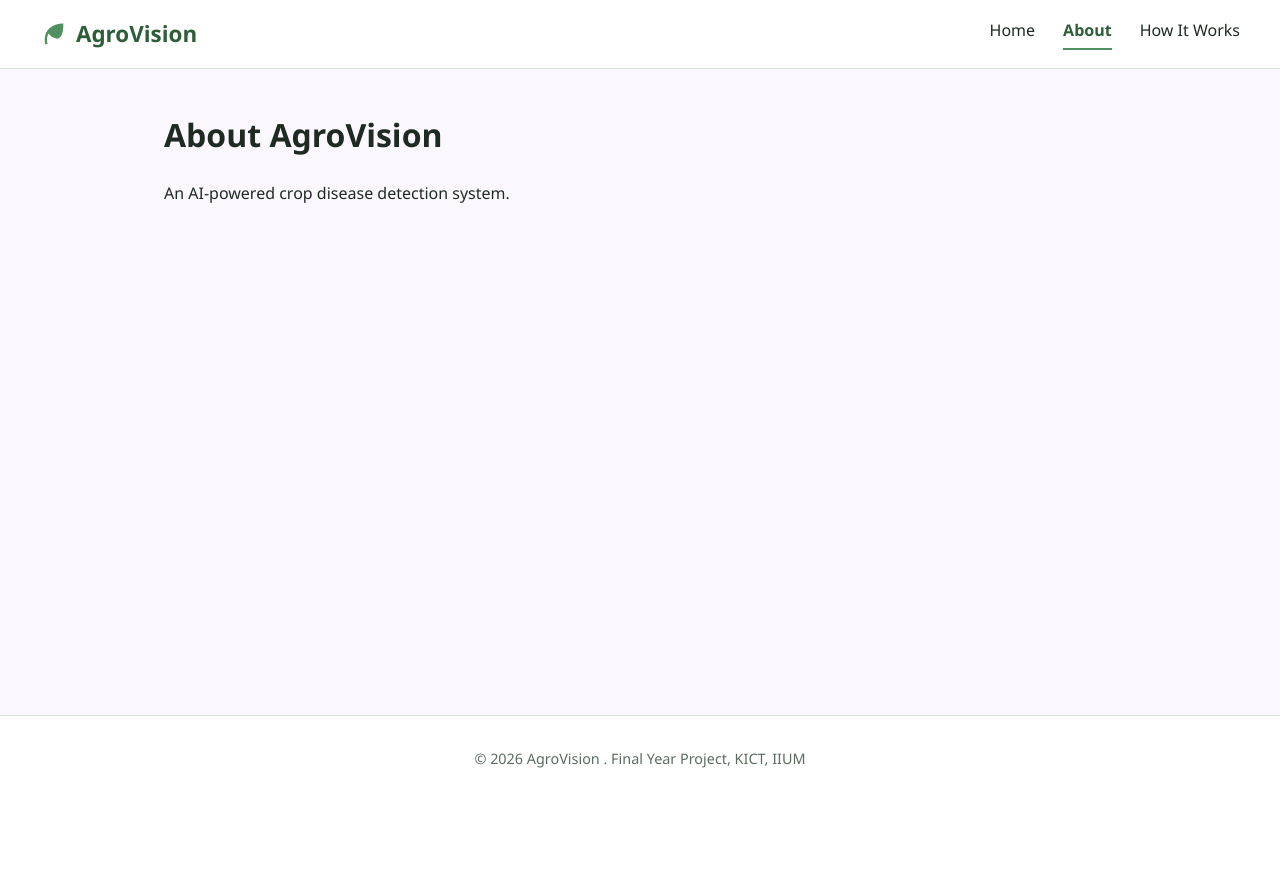
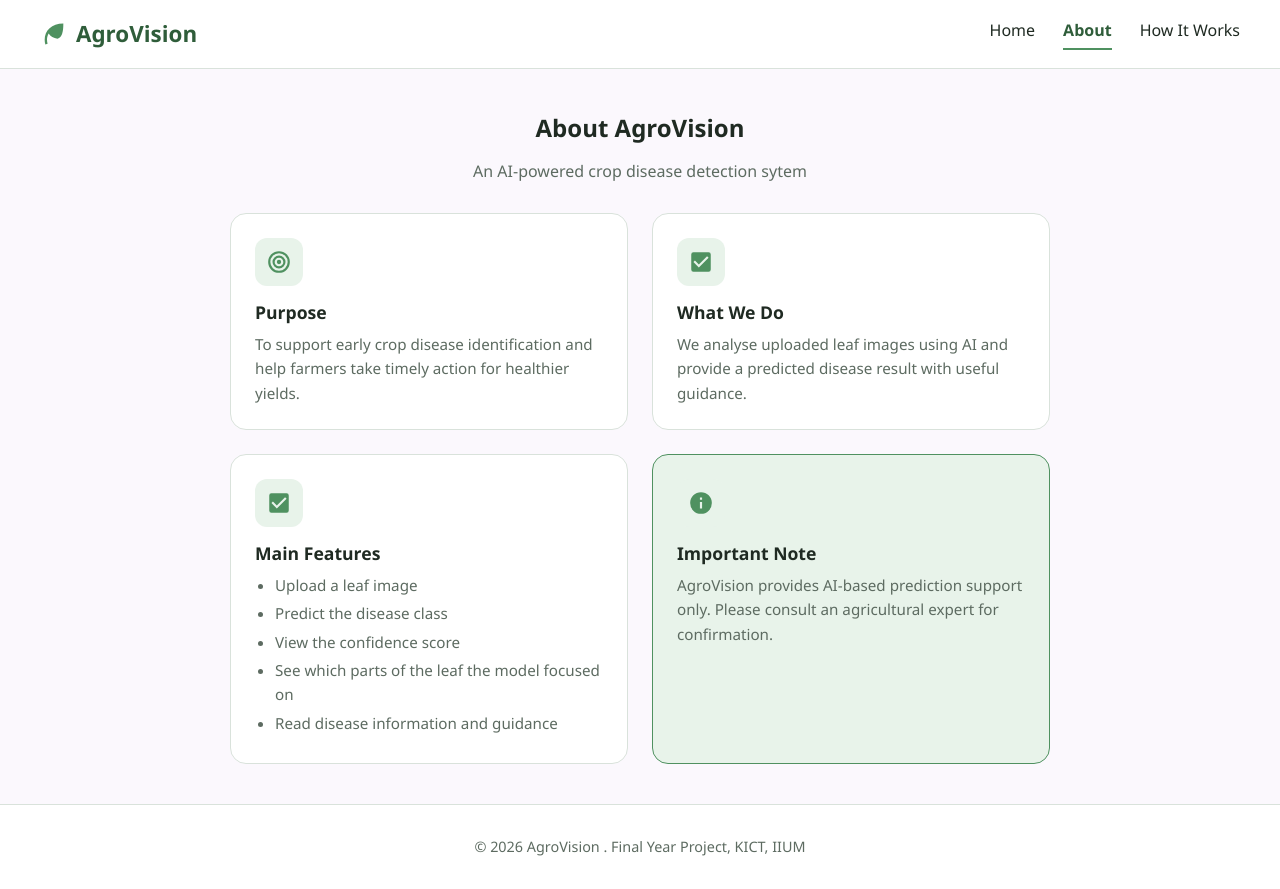
Before and after one commit to srkhdj44/agrovision, a Flask app: page /about in a window 1280 px wide. Before the commit the page ends 768 px from the top, so only its background shows below. Run offline with Flask 3, Linux system fonts and the light colour scheme.

Commit message:
About page

```diff
--- a/static/css/style.css
+++ b/static/css/style.css
@@ -411,3 +411,39 @@ h1 { color: var(--text); margin-top: 0; }
             grid-template-columns: 1fr;
         }
     }
+
+    /*About Page*/
+    .about-page {
+        text-align: center;
+    }
+
+    .about-grid {
+        display: grid;
+        grid-template-columns: repeat(2, 1fr);
+        gap: 24px;
+        max-width: 820px;
+        margin: 0 auto;
+        text-align: left;
+    }
+
+    .feature-list {
+        margin: 0;
+        padding-left: 20px;
+        color: var(--muted);
+        font-size: 0.95rem;
+    }
+
+    .feature-list li {
+        margin-bottom: 4px;
+    }
+
+    .about-note {
+        background: var(--green-light);
+        border-color: var(--green);
+    }
+
+    @media (max-width: 700px) {
+        .about-grid {
+            grid-template-columns: 1fr;
+        }
+    }
--- a/templates/about.html
+++ b/templates/about.html
@@ -3,6 +3,57 @@
 {% block title %}About{% endblock %}
 
 {% block content %}
-<h1>About AgroVision</h1>
-<p>An AI-powered crop disease detection system.</p>
+<section class="about-page">
+    <h1>About AgroVision</h1>
+    <p class="subtitle">An AI-powered crop disease detection sytem</p>
+
+    <div class="about-grid">
+        <div class="feature-card">
+            <div class="feature-icon">
+                <svg viewBox="0 0 24 24" width="26" height="26" aria-hidden="true">
+                    <path fill="currentColor" d="M12 2a10 10 0 1 0 10 10A10 10 0 0 0 12 2zm0 18a8 8 0 1 1 8-8 8 8 0 0 1-8 8zm0-14a6 6 0 1 0 6 6 6 6 0 0 0-6-6zm0 10a4 4 0 1 1 4-4 4 4 0 0 1-4 4zm0-6a2 2 0 1 0 2 2 2 2 0 0 0-2-2z"></path>
+                </svg>
+            </div>
+            <h3>Purpose</h3>
+            <p>To support early crop disease identification and help farmers take timely action for healthier yields.</p>
+        </div>
+
+        <div class="feature-card">
+            <div class="feature-icon">
+                <svg viewBox="0 0 24 24" width="26" height="26" aria-hidden="true">
+                    <path fill="currentColor" d="M19 3H5a2 2 0 0 0-2 2v14a2 2 0 0 0 2 2h14a2 2 0 0 0 2-2V5a2 2 0 0 0-2-2zm-9 14-5-5 1.4-1.4 3.6 3.6 7.6-7.6L19 8z"></path>
+                </svg>
+            </div>
+            <h3>What We Do</h3>
+            <p>We analyse uploaded leaf images using AI and provide a predicted disease result with useful guidance.</p>
+        </div>
+
+        <div class="feature-card">
+            <div class="feature-icon">
+                <svg viewBox="0 0 24 24" width="26" height="26" aria-hidden="true">
+                    <path fill="currentColor" d="M19 3H5a2 2 0 0 0-2 2v14a2 2 0 0 0 2 2h14a2 2 0 0 0 2-2V5a2 2 0 0 0-2-2zm-9 14-5-5 1.4-1.4 3.6 3.6 7.6-7.6L19 8z"></path>
+                </svg>
+            </div>
+            <h3>Main Features</h3>
+            <ul class="feature-list">
+                <li>Upload a leaf image</li>
+                <li>Predict the disease class</li>
+                <li>View the confidence score</li>
+                <li>See which parts of the leaf the model focused on</li>
+                <li>Read disease information and guidance</li>
+            </ul>
+        </div>
+
+        <div class="feature-card about-note">
+            <div class="feature-icon">
+                <svg viewBox="0 0 24 24" width="26" height="26" aria-hidden="true">
+                    <path fill="currentColor" d="M12 2a10 10 0 1 0 0 20 10 10 0 0 0 0-20zm1 15h-2v-6h2zm0-8h-2V7h2z"></path>
+                </svg>
+            </div>
+
+            <h3>Important Note</h3>
+            <p>AgroVision provides AI-based prediction support only. Please consult an agricultural expert for confirmation.</p>
+        </div>
+    </div>
+</section>
 {% endblock %}
```
